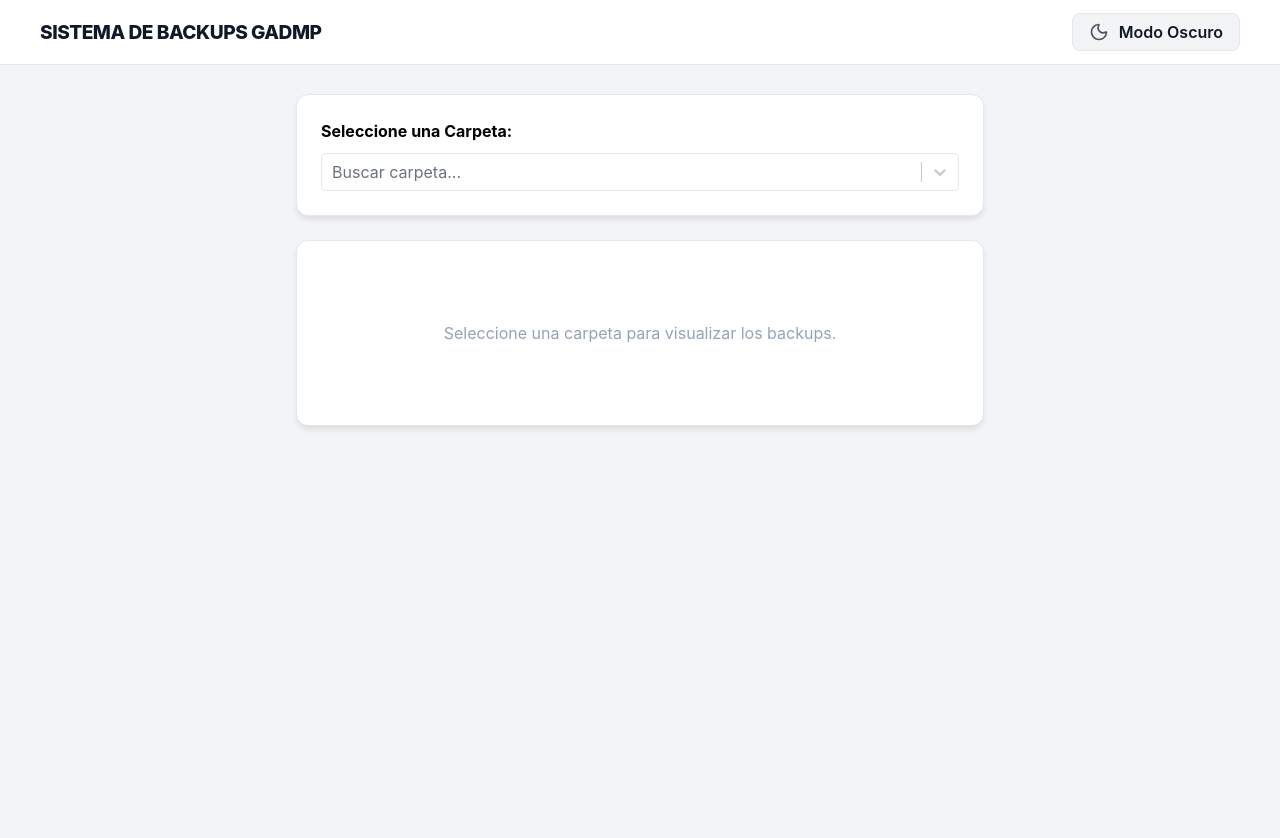
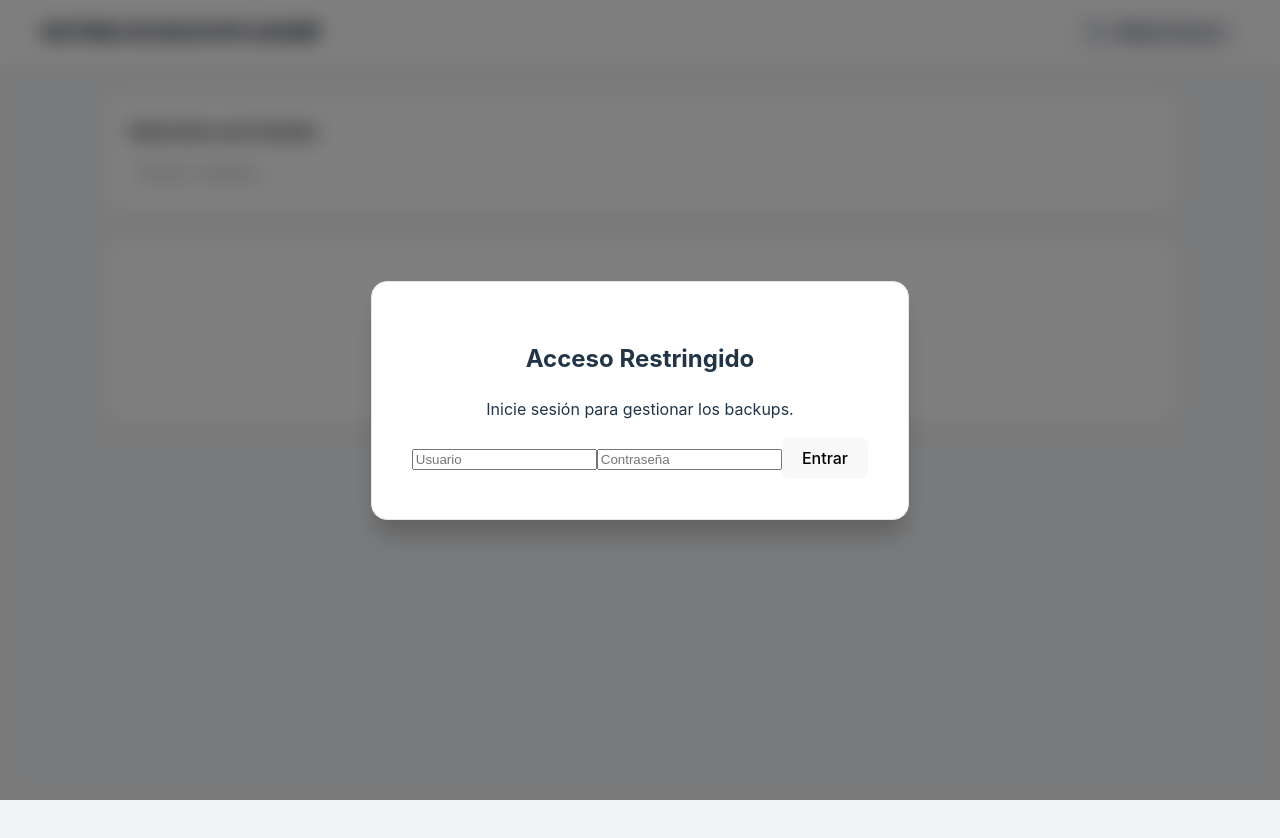
Before and after one commit to juanpablo369/Backups-GADMP_Frontend, a React (Vite) app: page / in a window 1280 px wide. Shown: the top 838 px of the page. Built offline with nearby package versions, Linux system fonts and the light colour scheme; no server answers.

Commit message:
cambios de login

```diff
--- a/src/App.css
+++ b/src/App.css
@@ -7,6 +7,47 @@
   --border: #e2e8f0;
   --accent: #3b82f6;
 }
+
+
+
+
+
+
+
+
+
+
+.modal-overlay {
+  position: fixed;
+  top: 0;
+  left: 0;
+  width: 100%;
+  height: 100%;
+  background: rgba(0, 0, 0, 0.5); /* Fondo oscuro semi-transparente */
+  backdrop-filter: blur(10px);    /* ESTO HACE EL DESENFOQUE */
+  display: flex;
+  justify-content: center;
+  align-items: center;
+  z-index: 3000; /* Por encima del Navbar */
+}
+
+.login-card {
+  background: var(--bg-card);
+  padding: 40px;
+  border-radius: 16px;
+  border: 1px solid var(--border);
+  text-align: center;
+  box-shadow: 0 20px 25px -5px rgba(0, 0, 0, 0.2);
+}
+
+
+
+
+
+
+
+
+
 
 .dark {
   --bg-body: #020617;
@@ -87,11 +128,35 @@ html, body, #root {
 }
 
 .container {
-  width: 60%;
-  margin: 0 auto;      /* Centra horizontalmente: 0 arriba/abajo, auto a los lados */
+  /* En pantallas pequeñas ocupa casi todo (95%) */
+  width: 100%;
+
+  /* En pantallas gigantes, nunca pasará de este ancho (puedes ajustarlo) */
+  max-width: 1662px;
+
+  margin: 0 auto;
   padding: 30px 40px;
   box-sizing: border-box;
+  transition: width 0.3s ease;
 }
+
+/* Si quieres que en pantallas "medianas" (laptops)
+*/
+@media (min-width: 1024px) {
+  .container {
+    width: 90%;
+  }
+}
+
+/* En pantallas muy grandes (Monitores Pro)
+*/
+@media (min-width: 1600px) {
+  .container {
+    width: 90%;
+  }
+}
+
+
 
 /* 5. SELECTOR Y TABLA */
 .selector-container {
--- a/src/App.jsx
+++ b/src/App.jsx
@@ -10,20 +10,68 @@ function App() {
   const [selectedFolder, setSelectedFolder] = useState(null);
   const [filteredData, setFilteredData] = useState([]);
   const [copiedKey, setCopiedKey] = useState(null);
-  const [darkMode, setDarkMode] = useState(false);
+
+  // --- ESTADOS DE AUTENTICACIÓN ---
+  const [isAuthenticated, setIsAuthenticated] = useState(false);
+  const [token, setToken] = useState(localStorage.getItem('userToken'));
+  const [credentials, setCredentials] = useState({ username: '', password: '' });
+
+  // --- DARK MODE ---
+  const [darkMode, setDarkMode] = useState(() => {
+    return localStorage.getItem('theme') === 'dark';
+  });
 
   useEffect(() => {
-    fetch(`${import.meta.env.VITE_API_URL}/backups`)
-      .then(res => res.json())
+    localStorage.setItem('theme', darkMode ? 'dark' : 'light');
+  }, [darkMode]);
+
+  // --- LÓGICA DE LOGIN ---
+  const handleLogin = async () => {
+    try {
+      const res = await fetch(`${import.meta.env.VITE_API_URL}/login`, {
+        method: 'POST',
+        headers: { 'Content-Type': 'application/json' },
+        body: JSON.stringify(credentials)
+      });
+      const data = await res.json();
+      if (data.success) {
+        localStorage.setItem('userToken', data.token);
+        setToken(data.token);
+        setIsAuthenticated(true);
+      } else {
+        alert("Usuario o clave incorrecta");
+      }
+    } catch (err) {
+      alert("Error al conectar con el servidor de login");
+    }
+  };
+
+  // --- CARGA DE DATOS PROTEGIDA ---
+  useEffect(() => {
+    if (token) {
+      fetch(`${import.meta.env.VITE_API_URL}/backups`, {
+        headers: { 'Authorization': `Bearer ${token}` }
+      })
+      .then(res => {
+        if (res.status === 401 || res.status === 403) {
+          setIsAuthenticated(false);
+          localStorage.removeItem('userToken');
+          return [];
+        }
+        setIsAuthenticated(true);
+        return res.json();
+      })
       .then(data => {
         setAllFiles(data);
         const folders = [...new Set(data.map(item => item.name.split('/')[2]))];
         const selectOptions = folders.map(f => ({ value: f, label: f }));
         setOptions(selectOptions);
       })
-      .catch(err => console.error("Error al cargar datos:", err));
-  }, []);
+      .catch(err => console.error("Error cargando archivos:", err));
+    }
+  }, [token]);
 
+  // --- FILTRADO DE CARPETAS ---
   useEffect(() => {
     if (selectedFolder) {
       const filtered = allFiles
@@ -36,13 +84,15 @@ function App() {
     }
   }, [selectedFolder, allFiles]);
 
+  // --- FUNCIONES DE DESCARGA Y COPIA ---
   const getDownloadLink = async (key) => {
     try {
-      const response = await fetch(`${import.meta.env.VITE_API_URL}/download?key=${encodeURIComponent(key)}`);
+      const response = await fetch(`${import.meta.env.VITE_API_URL}/download?key=${encodeURIComponent(key)}`, {
+        headers: { 'Authorization': `Bearer ${token}` }
+      });
       const data = await response.json();
       return data.downloadUrl;
     } catch (error) {
-      alert("Error al conectar con el servidor");
       return null;
     }
   };
@@ -55,94 +105,62 @@ function App() {
   const handleCopyLink = async (key) => {
     const url = await getDownloadLink(key);
     if (url) {
-      if (navigator.clipboard && window.isSecureContext) {
       await navigator.clipboard.writeText(url);
       setCopiedKey(key);
       setTimeout(() => setCopiedKey(null), 2000);
-      } else {
-        const textArea = document.createElement("textarea");
-        textArea.value = url;
-        document.body.appendChild(textArea);
-        textArea.select();
-        try {
-          document.execCommand('copy');
-          setCopiedKey(key);
-          setTimeout(() => setCopiedKey(null), 2000);
-        } catch (err) { console.error(err); }
-        document.body.removeChild(textArea);
-      }
     }
   };
 
+  // --- COLUMNAS TABLA ---
   const columns = [
-    {
-      name: 'Archivo',
-      selector: row => row.shortName,
-      sortable: true,
-      grow: 2,
-      cell: row => (
-        <span onClick={() => handleDownload(row.name)} className="file-link">
-          {row.shortName}
-        </span>
-      ),
-    },
-    {
-      name: 'Tamaño (MB)',
-      selector: row => parseFloat(row.sizeMB),
-      sortable: true,
-      width: '130px'
-    },
-    {
-      name: 'Fecha',
-      selector: row => row.lastModified,
-      sortable: true,
-      width: '200px',
-      format: row => new Date(row.lastModified).toLocaleString(),
-    },
-    {
-      name: 'Acciones',
-      width: '120px',
-      cell: row => (
+    { name: 'Archivo', selector: row => row.shortName, sortable: true, grow: 2, cell: row => (
+      <span onClick={() => handleDownload(row.name)} className="file-link">{row.shortName}</span>
+    )},
+    { name: 'Tamaño (MB)', selector: row => parseFloat(row.sizeMB), sortable: true, width: '130px' },
+    { name: 'Fecha', selector: row => row.lastModified, sortable: true, width: '200px', format: row => new Date(row.lastModified).toLocaleString() },
+    { name: 'Acciones', width: '120px', cell: row => (
       <div className="action-buttons">
-          <button className="icon-btn download" onClick={() => handleDownload(row.name)} title="Descargar">
-            <Download size={20} />
-          </button>
-          <button className="icon-btn link" onClick={() => handleCopyLink(row.name)} title="Copiar enlace">
+        <button className="icon-btn download" onClick={() => handleDownload(row.name)}><Download size={20} /></button>
+        <button className="icon-btn link" onClick={() => handleCopyLink(row.name)}>
           {copiedKey === row.name ? <Check size={20} color="#28a745" /> : <LinkIcon size={20} />}
         </button>
       </div>
-      ),
-    },
+    )},
   ];
 
+  // --- ESTILOS SELECT ---
   const customSelectStyles = {
-    control: (base) => ({
-      ...base,
-      backgroundColor: darkMode ? '#374151' : '#fff',
-      borderColor: darkMode ? '#4b5563' : '#e5e7eb',
-      color: darkMode ? '#fff' : '#333'
-    }),
-    menu: (base) => ({
-      ...base,
-      backgroundColor: darkMode ? '#374151' : '#fff',
-      zIndex: 9999
-    }),
-    option: (base, { isFocused }) => ({
-      ...base,
-      backgroundColor: isFocused ? (darkMode ? '#4b5563' : '#f3f4f6') : 'transparent',
-      color: darkMode ? '#fff' : '#333'
-    }),
-    singleValue: (base) => ({
-      ...base,
-      color: darkMode ? '#fff' : '#333'
-    }),
-    input: (base) => ({ ...base, color: darkMode ? '#fff' : '#333' }),
-    placeholder: (base) => ({ ...base, color: darkMode ? '#9ca3af' : '#6b7280' })
+    control: (base) => ({ ...base, backgroundColor: darkMode ? '#1f2937' : '#fff', color: darkMode ? '#fff' : '#333', borderColor: darkMode ? '#374151' : '#e5e7eb' }),
+    menu: (base) => ({ ...base, backgroundColor: darkMode ? '#1f2937' : '#fff', zIndex: 9999 }),
+    option: (base, { isFocused }) => ({ ...base, backgroundColor: isFocused ? (darkMode ? '#374151' : '#f3f4f6') : 'transparent', color: darkMode ? '#fff' : '#333' }),
+    singleValue: (base) => ({ ...base, color: darkMode ? '#fff' : '#333' }),
   };
 
   return (
     <div className={`app-wrapper ${darkMode ? 'dark' : ''}`}>
-      {/* NAVBAR AGREGADO */}
+
+      {/* 1. MODAL DE BLOQUEO (Solo si no está autenticado) */}
+      {!isAuthenticated && (
+        <div className="modal-overlay">
+          <div className="login-card">
+            <h2>Acceso Restringido</h2>
+            <p>Inicie sesión para gestionar los backups.</p>
+            <input
+              type="text"
+              placeholder="Usuario"
+              onChange={(e) => setCredentials({...credentials, username: e.target.value})}
+            />
+            <input
+              type="password"
+              placeholder="Contraseña"
+              onChange={(e) => setCredentials({...credentials, password: e.target.value})}
+            />
+            <button onClick={handleLogin}>Entrar</button>
+          </div>
+        </div>
+      )}
+
+      {/* 2. NAVBAR */}
       <nav className="navbar">
         <div className="nav-container">
           <span className="nav-title">SISTEMA DE BACKUPS GADMP</span>
@@ -153,6 +171,7 @@ function App() {
         </div>
       </nav>
 
+      {/* 3. CONTENIDO PRINCIPAL */}
       <div className="container">
         <div className="selector-container">
           <label className="label-select">Seleccione una Carpeta:</label>
```
Lines whose indentation alone changed are shown as unchanged.
